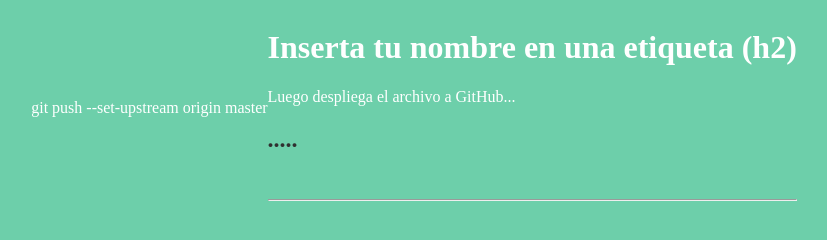
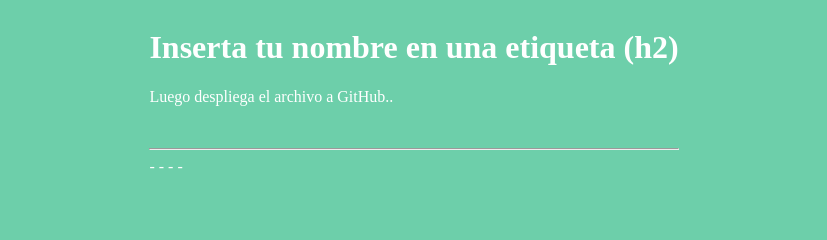
Before and after one commit to daniel-pino-r/landing-page, a plain HTML site: page index.html in a window 1280 px wide. Shown: the whole page, without its empty margins (226-1053 px from the left). Drawn offline with Linux system fonts and the light colour scheme.

Commit message:
cambios al index

```diff
--- a/index.html
+++ b/index.html
@@ -7,17 +7,20 @@
     <link rel="stylesheet" href="style.css">
     <title>Probando GitHub</title>
 </head>
-<body>git push --set-upstream origin master
+<body>
 
     <div>
+
         <h1>Inserta tu nombre en una etiqueta (h2)</h1>
-        <p>Luego despliega el archivo a GitHub...</p>
-
-        <h2>.....</h2>
+        <p>Luego despliega el archivo a GitHub..</p>
 
         <br>
         <hr>
 
+        -
+        -
+        -
+        -
 
     </div>
 </body>
--- a/style.css
+++ b/style.css
@@ -7,5 +7,5 @@ body{
 }
 
 h2{
-    color: rgb(48, 48, 48);
+    color: rgb(67, 67, 67);
 }
```
